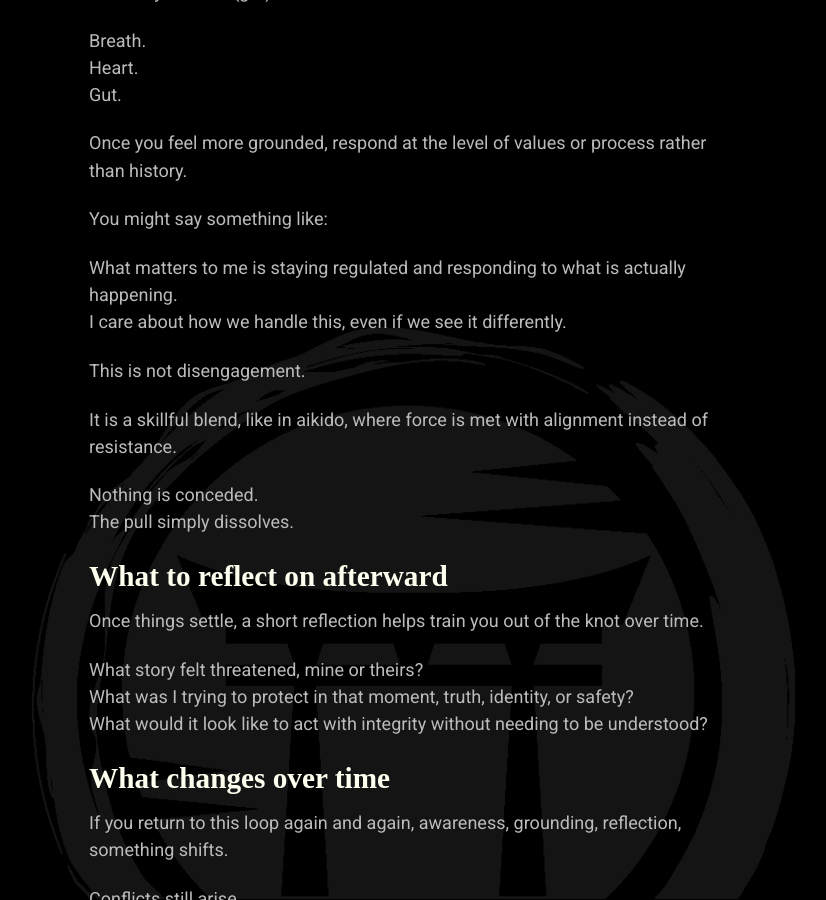
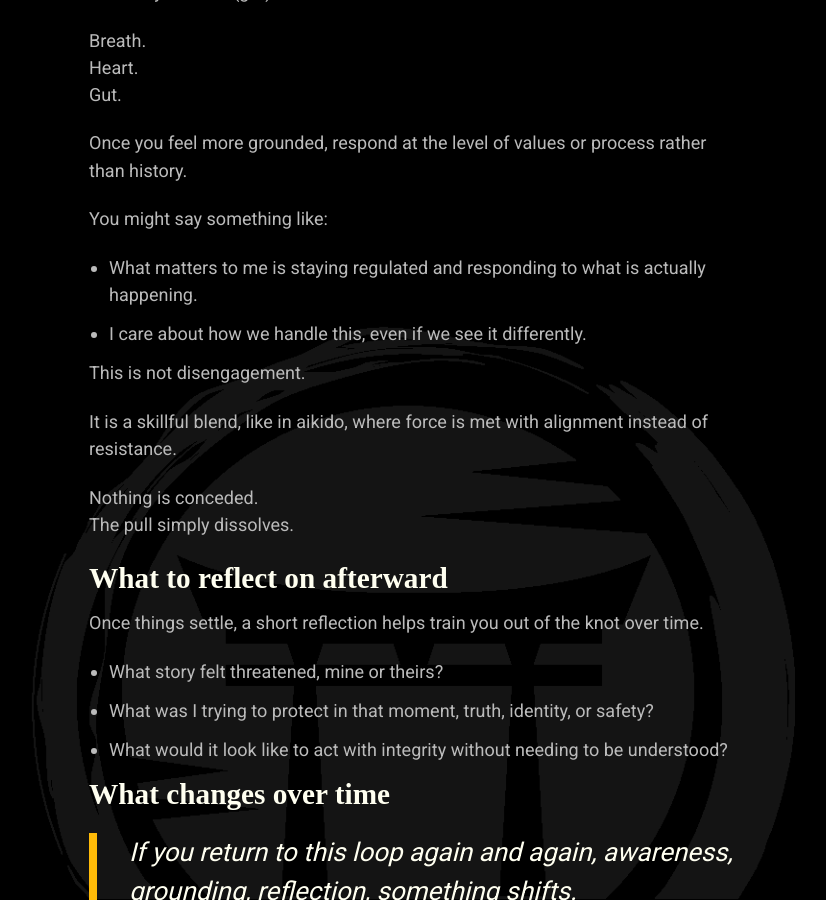
Before and after one commit to mindset-dojo/mindset-dojo.github.io, a Jekyll site: the page built from _insights/2025/michael-basil/2025-12-25-untangling-the-knot.md, in a window 1280 px wide and 900 px high, scrolled down 1395 px. Shown: the whole window, without its empty margins (229-1055 px from the left). Built offline with Jekyll 4.4.1, drawn with Linux system fonts in a browser that asks for light colours; some web fonts are replaced.

Commit message:
fix: formatting

```diff
--- a/_insights/2025/michael-basil/2025-12-25-untangling-the-knot.md
+++ b/_insights/2025/michael-basil/2025-12-25-untangling-the-knot.md
@@ -56,8 +56,8 @@ Once you feel more grounded, respond at the level of values or process rather th
 
 You might say something like:
 
-What matters to me is staying regulated and responding to what is actually happening.
-I care about how we handle this, even if we see it differently.
+- What matters to me is staying regulated and responding to what is actually happening.
+- I care about how we handle this, even if we see it differently.
 
 This is not disengagement.
 
@@ -70,13 +70,13 @@ The pull simply dissolves.
 
 Once things settle, a short reflection helps train you out of the knot over time.
 
-What story felt threatened, mine or theirs?
-What was I trying to protect in that moment, truth, identity, or safety?
-What would it look like to act with integrity without needing to be understood?
+- What story felt threatened, mine or theirs?
+- What was I trying to protect in that moment, truth, identity, or safety?
+- What would it look like to act with integrity without needing to be understood?
 
 ### What changes over time
 
-If you return to this loop again and again, awareness, grounding, reflection, something shifts.
+> If you return to this loop again and again, awareness, grounding, reflection, something shifts.
 
 Conflicts still arise.
 But they no longer hook you the same way.
```
